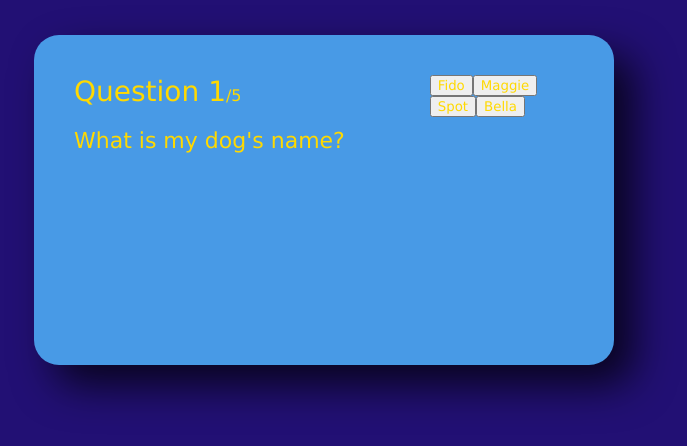
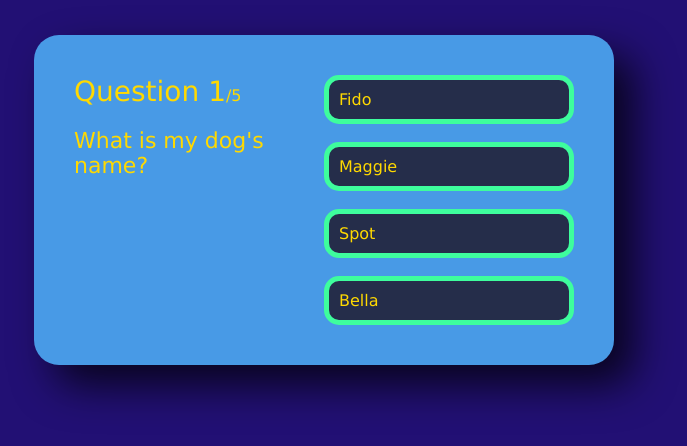
Before and after one commit to ajrac/quizv2, a React (Create React App) app: page / in a window 1280 px wide. Shown: the top 446 px of the page, without its empty margins (316-1003 px from the left). Built offline with nearby package versions, Linux system fonts and the light colour scheme.

Commit message:
finished styling

```diff
--- a/src/index.css
+++ b/src/index.css
@@ -26,6 +26,11 @@ body {
   display: flex;
   justify-content: space-evenly;
 }
+.score-section {
+  display: flex;
+  font-size: 36px;
+  align-items: center;
+}
 
 .question-section {
   width: 100%;
@@ -44,3 +49,37 @@ body {
   margin-bottom: 12px;
   font-size: 22px;
 }
+
+.answer-section {
+  width: 100%;
+  display: flex;
+  flex-direction: column;
+  justify-content: space-between;
+}
+
+button {
+  width: 100%;
+  font-size: 16px;
+  color: #ffd900;
+  background-color: #252d4a;
+  border-radius: 15px;
+  display: flex;
+  padding: 10px;
+  justify-content: flex-start;
+  align-items: center;
+  border: 5px solid #3efd9d;
+  cursor: pointer;
+}
+
+
+button:hover {
+  background-color: #555e7d;
+}
+
+button:focus {
+  outline: none;
+}
+
+button svg {
+  margin-right: 5px;
+}
```
